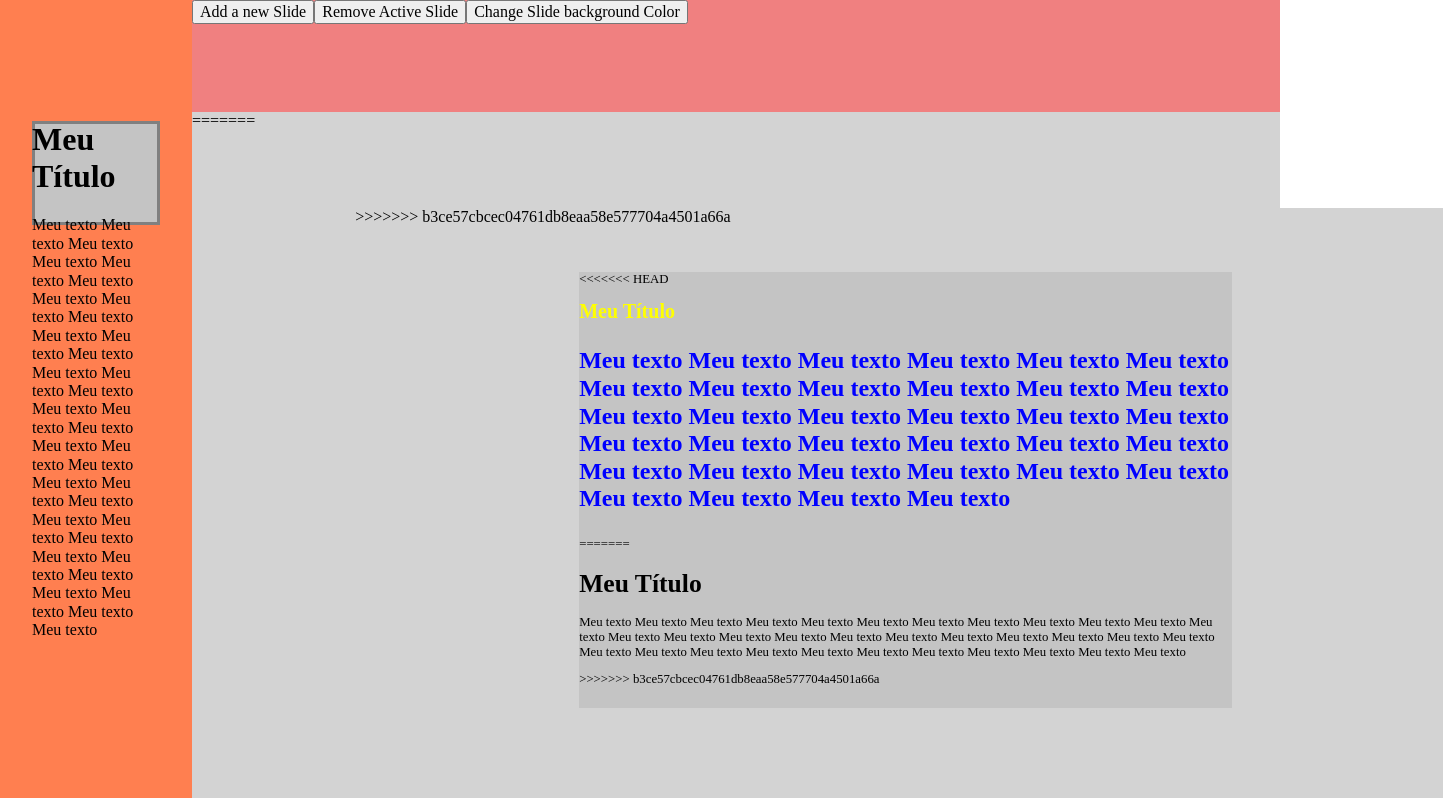
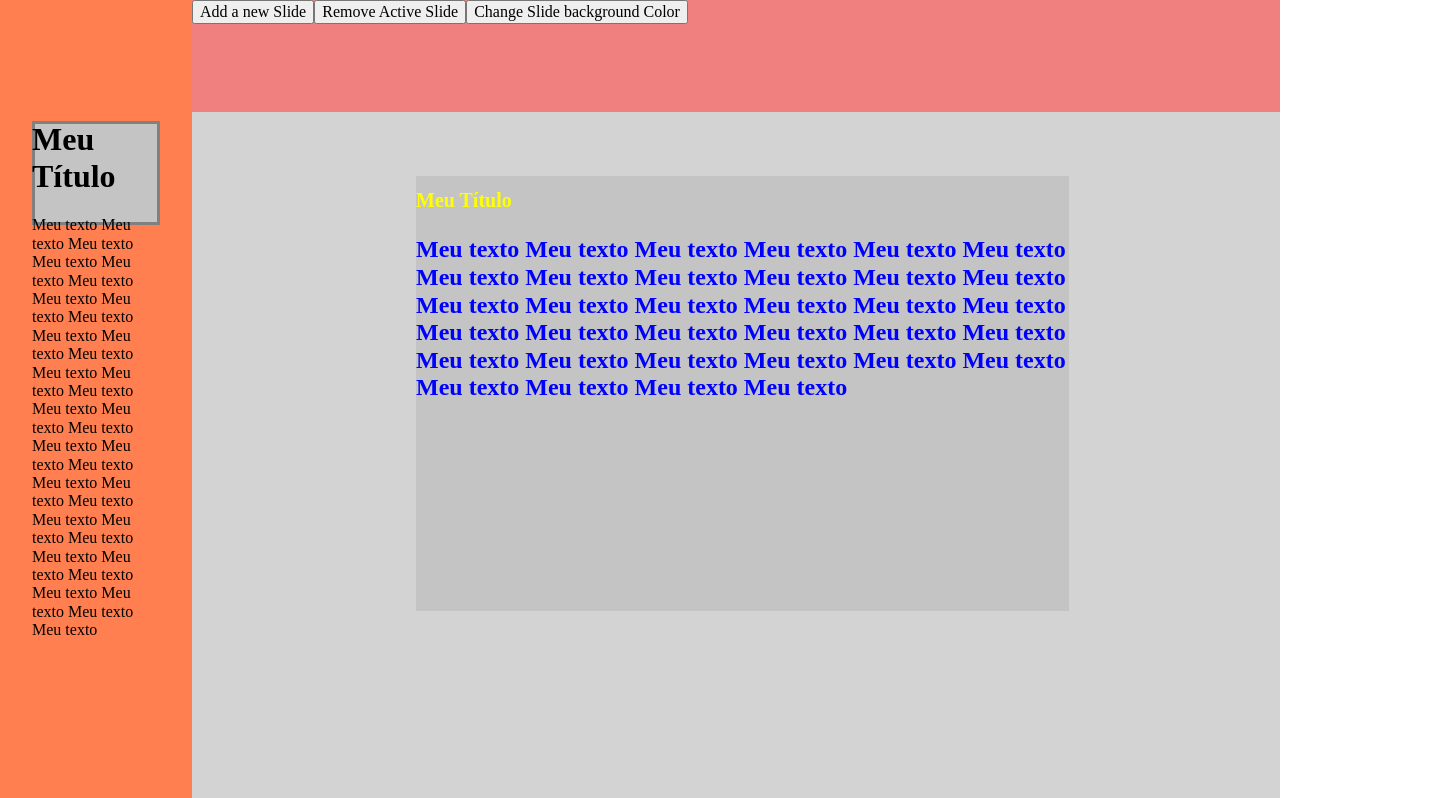
Before and after one commit to mattvasc/slideshow, an Angular app: page / in a window 1280 px wide. Shown: the top 798 px of the page, 1443 px wide, since content can reach past the window. Built offline with nearby package versions, Linux system fonts and the light colour scheme.

Commit message:
nao sei oque mudou

```diff
--- a/src/app/workspace/workspace.component.html
+++ b/src/app/workspace/workspace.component.html
@@ -1,18 +1,11 @@
-<<<<<<< HEAD
-<div id="workspace" >
 
-=======
 <div id="workspace" (click)="unselectElement($event)" >
->>>>>>> b3ce57cbcec04761db8eaa58e577704a4501a66a
 	<div id ="page"
 	[style.background-color]="'rgb(' + presentation.slides[activeSlide].bgcolor.red +
 	 ', '+presentation.slides[activeSlide].bgcolor.green +
 	  ', ' + presentation.slides[activeSlide].bgcolor.blue + ')'">
-<<<<<<< HEAD
-        <div *ngFor="let element of presentation.slides[activeSlide].elements"  [ngStyle]="element.style" [innerHtml]="element.data"></div>
 
-=======
-        <div *ngFor="let element of presentation.slides[activeSlide].elements; index as i" id="element_{{i}}" [innerHtml]="element.data" (click)="selectElement($event)"></div>
->>>>>>> b3ce57cbcec04761db8eaa58e577704a4501a66a
+        <div *ngFor="let element of presentation.slides[activeSlide].elements; index as i" id="element_{{i}}" [ngStyle]="element.style" [innerHtml]="element.data" (click)="selectElement($event)"></div>
+
 	</div>
 </div>
```
